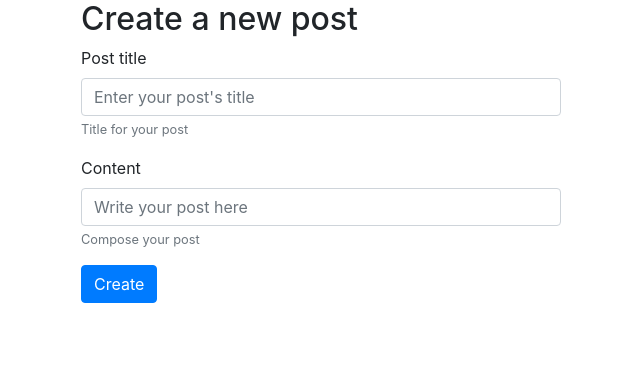
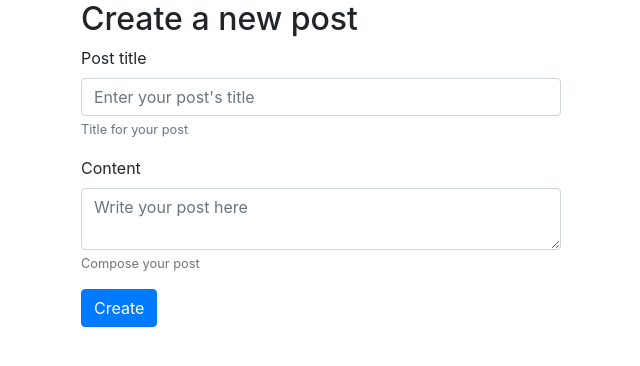
Before and after one commit to sidharth01g/WebBlog, a Flask app: template web_blog/src/templates/new_post.html in a window 1280 px wide. Shown: the top 366 px of the page, without its empty margins (4-644 px from the left). Run offline with Flask 2, Linux system fonts and the light colour scheme; the template is opened without the code that fills it, so the values that code supplies are empty; parts of the project's set-up code (start-up, migrations or seed data) failed here and were passed over; some libraries are stand-ins or nearby versions.

Commit message:
Change input to textarea

```diff
--- a/web_blog/src/templates/new_post.html
+++ b/web_blog/src/templates/new_post.html
@@ -11,8 +11,8 @@
         </div>
         <div class="form-group">
             <label for="new-post-content">Content</label>
-            <input type="text" name="post-content" class="form-control" id="new-post-content"
-                   aria-describedby="content-help" placeholder="Write your post here">
+            <textarea name="post-content" class="form-control" id="new-post-content"
+                      aria-describedby="content-help" placeholder="Write your post here"></textarea>
             <small id="content-help" class="form-text text-muted">Compose your post</small>
         </div>
         <button type="submit" class="btn btn-primary">Create</button>
```
